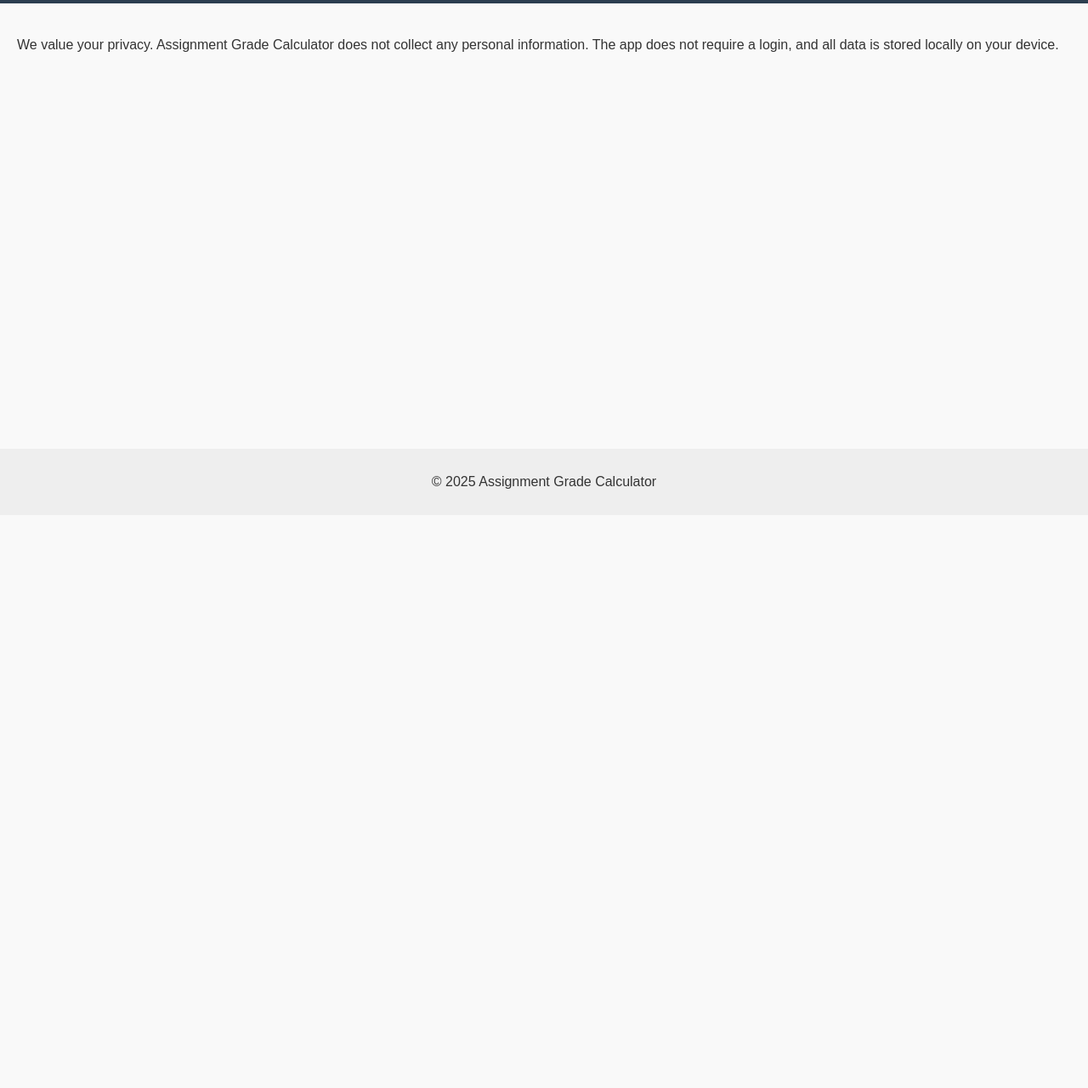
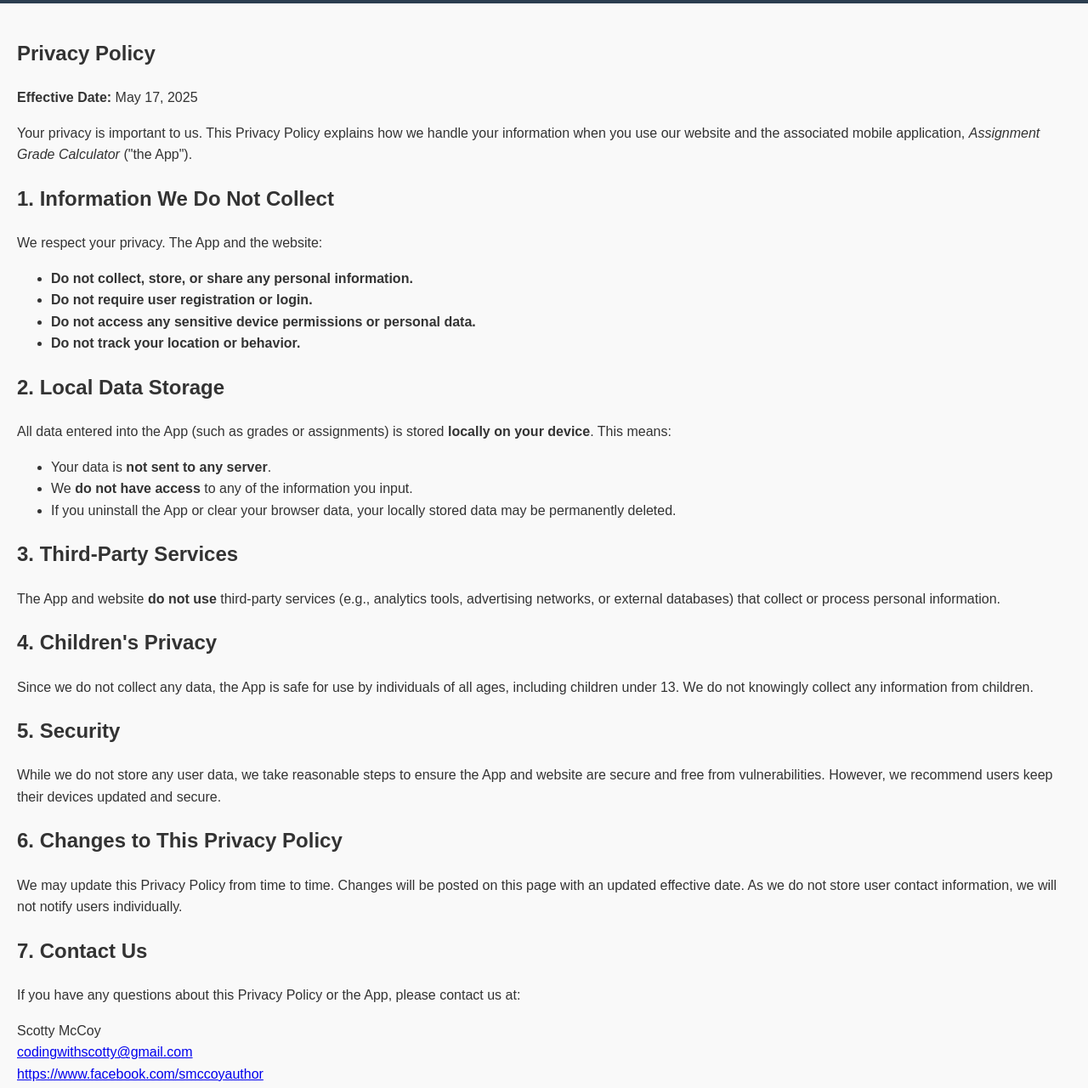
Before and after one commit to codingwithscotty/assignmentcalc, a plain HTML site: page privacy.html in a window 1280 px wide. Shown: the part 123-1403 px from the top of the page at 85% size. Before the commit the page ends 800 px from the top, so only its background shows below. Drawn offline with Linux system fonts and the light colour scheme.

Commit message:
Add files via upload

```diff
--- a/privacy.html
+++ b/privacy.html
@@ -18,12 +18,50 @@
   </header>
   <main>
     <section>
+      <h1>Privacy Policy</h1>
+      <p><strong>Effective Date:</strong> May 17, 2025</p>
+
+      <p>Your privacy is important to us. This Privacy Policy explains how we handle your information when you use our website and the associated mobile application, <em>Assignment Grade Calculator</em> ("the App").</p>
+
+      <h2>1. Information We Do Not Collect</h2>
+      <p>We respect your privacy. The App and the website:</p>
+      <ul>
+        <li><strong>Do not collect, store, or share any personal information.</strong></li>
+        <li><strong>Do not require user registration or login.</strong></li>
+        <li><strong>Do not access any sensitive device permissions or personal data.</strong></li>
+        <li><strong>Do not track your location or behavior.</strong></li>
+      </ul>
+
+      <h2>2. Local Data Storage</h2>
+      <p>All data entered into the App (such as grades or assignments) is stored <strong>locally on your device</strong>. This means:</p>
+      <ul>
+        <li>Your data is <strong>not sent to any server</strong>.</li>
+        <li>We <strong>do not have access</strong> to any of the information you input.</li>
+        <li>If you uninstall the App or clear your browser data, your locally stored data may be permanently deleted.</li>
+      </ul>
+
+      <h2>3. Third-Party Services</h2>
+      <p>The App and website <strong>do not use</strong> third-party services (e.g., analytics tools, advertising networks, or external databases) that collect or process personal information.</p>
+
+      <h2>4. Children's Privacy</h2>
+      <p>Since we do not collect any data, the App is safe for use by individuals of all ages, including children under 13. We do not knowingly collect any information from children.</p>
+
+      <h2>5. Security</h2>
+      <p>While we do not store any user data, we take reasonable steps to ensure the App and website are secure and free from vulnerabilities. However, we recommend users keep their devices updated and secure.</p>
+
+      <h2>6. Changes to This Privacy Policy</h2>
+      <p>We may update this Privacy Policy from time to time. Changes will be posted on this page with an updated effective date. As we do not store user contact information, we will not notify users individually.</p>
+
+      <h2>7. Contact Us</h2>
+      <p>If you have any questions about this Privacy Policy or the App, please contact us at:</p>
       <p>
-        We value your privacy. Assignment Grade Calculator does not collect any personal information. The app does not require a login, and all data is stored locally on your device.
+        Scotty McCoy<br>
+        <a href="mailto:codingwithscotty@gmail.com">codingwithscotty@gmail.com</a> <br>
+        <a href="https://www.facebook.com/smccoyauthor" target="_blank">https://www.facebook.com/smccoyauthor</a>
       </p>
     </section>
   </main>
-  <footer style="margin-top: 427px;">
+  <footer>
     <p>&copy; 2025 Assignment Grade Calculator</p>
   </footer>
 </body>
```
Also changed, not shown: terms.html (+32 -4 lines).
